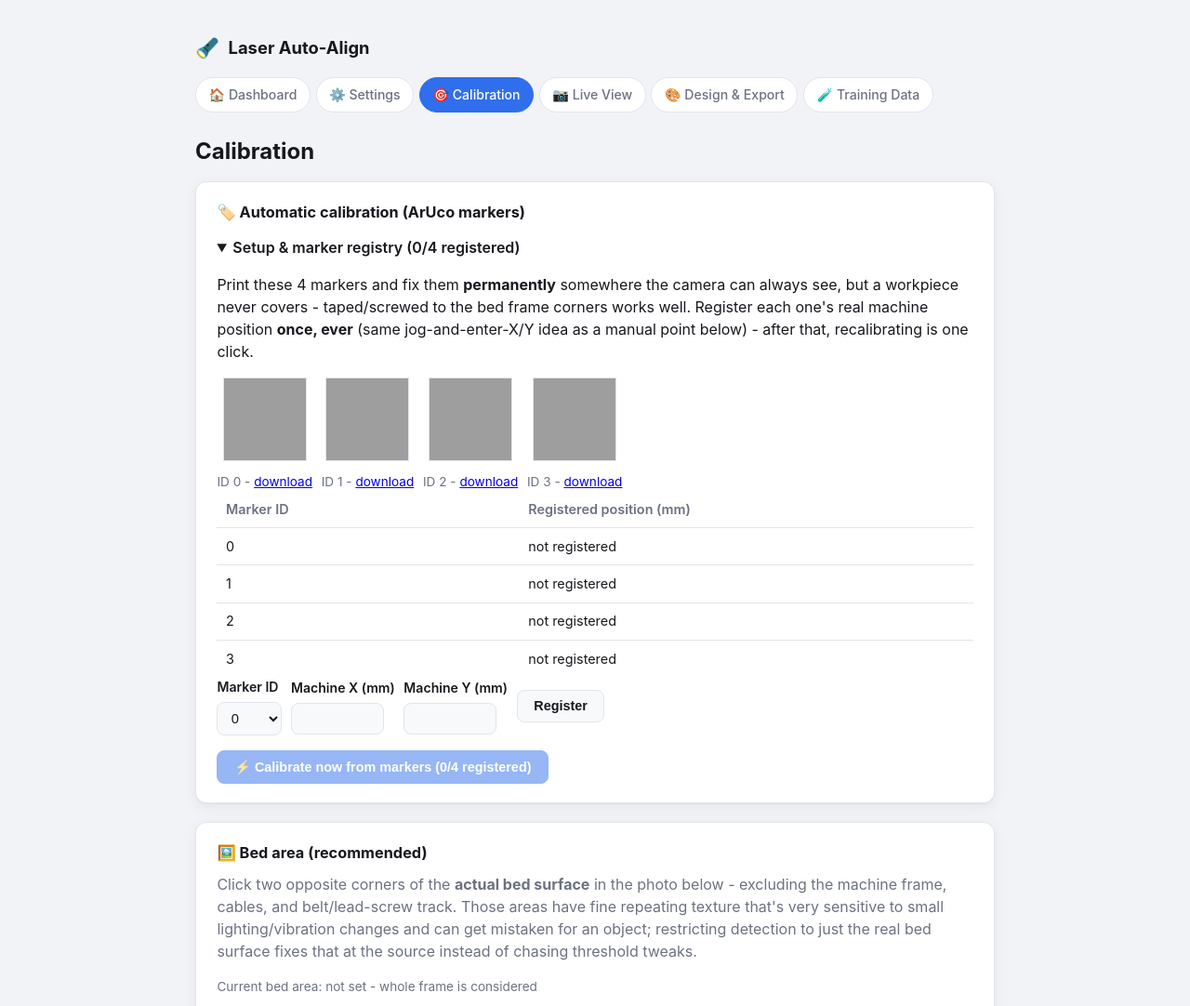
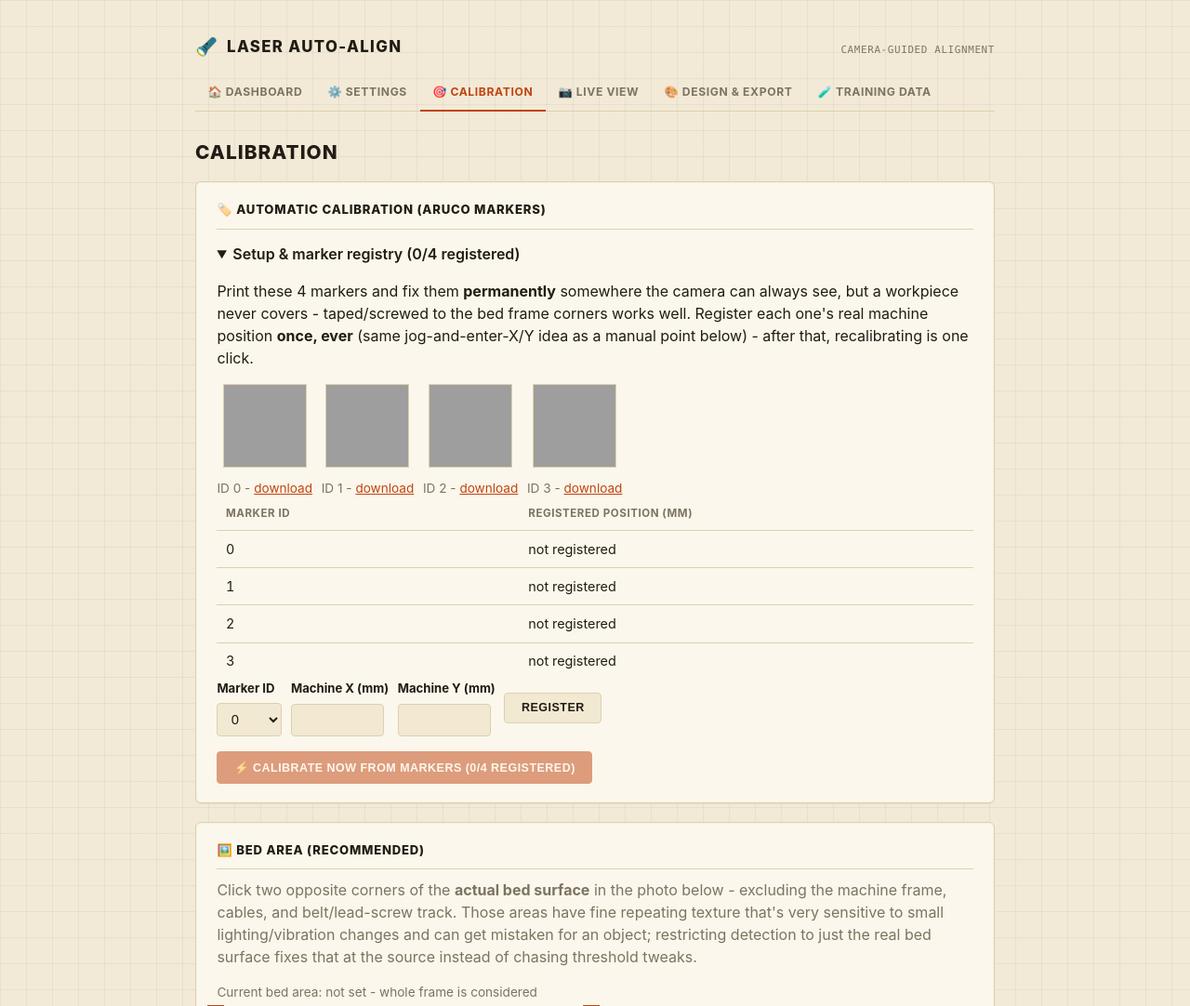
Before and after one commit to saleh-sabti/laser-eye, a Flask app: page /calibration in a window 1280 px wide. Shown: the top 1082 px of the page at 93% size. Run offline with Flask 3, Linux system fonts and the light colour scheme; grey boxes are pictures that could not be loaded.

Commit message:
Redesign the UI around what this actually is: a machine control panel
Replaces the generic blue-accent SaaS dashboard look with a palette and
type system grounded in the subject: warm kraft-paper light mode and
graphite dark mode (matching actual plywood and the dark workshop in
real captures), a burnt-scorch orange accent (the color of what the
laser produces), and the same green already used for the live detection
overlay reused as a UI accent for status/success states.

Structural text (nav, headings, buttons, table headers, badges) goes
uppercase with tracked letter-spacing, like stamped control-panel
labels; body prose stays normal case for readability. All coordinate/mm
data renders in a monospace stack with tabular numerals, like a digital
readout. No external fonts - keeps the existing "works with zero
internet at the workbench" property intact.

Every camera/photo frame (live feed, bed-ROI picker, jog snapshot,
detection preview, training preview) gets a viewfinder corner-bracket
treatment in the accent color, echoing both a camera viewfinder and the
ArUco fiducial markers that are the actual calibration mechanism -
implemented via an outward -10px inset on the wrapper so it doesn't
shift the ROI picker's click-coordinate math, which assumes the
wrapper's origin exactly matches the image's top-left corner.

Verified against the real running app via screenshots of every page in
both the redesigned chrome and the JS-heavy Calibration page
specifically, confirming the ROI dashed box still lines up with the
bed area after the frame change.

```diff
--- a/templates/base.html
+++ b/templates/base.html
@@ -6,71 +6,100 @@
 <title>Laser Auto-Align{% block title %}{% endblock %}</title>
 <style>
   :root {
-    --bg: #f2f3f7;
-    --surface: #ffffff;
-    --surface-2: #f8f9fb;
-    --border: #e3e5eb;
-    --text: #16181d;
-    --text-muted: #6b7280;
-    --primary: #2f6fed;
-    --primary-hover: #2557c7;
-    --primary-soft: #eaf0fe;
-    --success-bg: #e2f8ea;
-    --success-text: #15803d;
-    --danger-bg: #fde8e8;
-    --danger-text: #b91c1c;
-    --warn-bg: #fef3c7;
-    --warn-text: #92400e;
-    --radius: 12px;
-    --radius-sm: 8px;
-    --shadow: 0 1px 2px rgba(20,20,30,0.04), 0 4px 16px rgba(20,20,30,0.06);
+    --bg: #f2ead7;
+    --surface: #fbf7ec;
+    --surface-2: #f2e9d3;
+    --border: #ddd0ac;
+    --text: #211c14;
+    --text-muted: #7d7361;
+    --accent: #c1440e;
+    --accent-hover: #9c380b;
+    --accent-soft: #f5ddc9;
+    --target: #1f8a4c;
+    --target-soft: #dcf1e3;
+    --success-bg: #dcf1e3;
+    --success-text: #1f8a4c;
+    --danger-bg: #fbe2df;
+    --danger-text: #b0301a;
+    --warn-bg: #f7e6bd;
+    --warn-text: #8a5a09;
+    --radius: 6px;
+    --radius-sm: 4px;
+    --shadow: 0 1px 0 rgba(33,28,20,0.05), inset 0 0 0 1px rgba(33,28,20,0.025);
+    --font-sans: -apple-system, BlinkMacSystemFont, "Segoe UI", Roboto, "Helvetica Neue", Arial, sans-serif;
+    --font-mono: ui-monospace, "SFMono-Regular", Consolas, "Liberation Mono", Menlo, monospace;
   }
   @media (prefers-color-scheme: dark) {
     :root {
-      --bg: #0f1115;
-      --surface: #181b21;
-      --surface-2: #1f232b;
-      --border: #2a2e37;
-      --text: #e7e9ee;
-      --text-muted: #9aa1ac;
-      --primary: #5b8def;
-      --primary-hover: #7ba1f2;
-      --primary-soft: #1b2740;
-      --success-bg: #10321f;
-      --success-text: #4ade80;
+      --bg: #15171a;
+      --surface: #1d2023;
+      --surface-2: #25282c;
+      --border: #34373c;
+      --text: #ece6d8;
+      --text-muted: #9a9385;
+      --accent: #ff6a2e;
+      --accent-hover: #ff8752;
+      --accent-soft: #3a2415;
+      --target: #3ddc7a;
+      --target-soft: #123322;
+      --success-bg: #123322;
+      --success-text: #3ddc7a;
       --danger-bg: #3a1414;
       --danger-text: #f87171;
       --warn-bg: #3a2c0a;
       --warn-text: #fbbf24;
-      --shadow: 0 1px 2px rgba(0,0,0,0.3), 0 4px 20px rgba(0,0,0,0.35);
+      --shadow: 0 1px 0 rgba(0,0,0,0.4), inset 0 0 0 1px rgba(255,255,255,0.035);
     }
   }
   * { box-sizing: border-box; }
   body {
     margin: 0;
-    background: var(--bg);
+    background-color: var(--bg);
+    background-image:
+      linear-gradient(color-mix(in srgb, var(--text) 5%, transparent) 1px, transparent 1px),
+      linear-gradient(90deg, color-mix(in srgb, var(--text) 5%, transparent) 1px, transparent 1px);
+    background-size: 28px 28px;
     color: var(--text);
-    font-family: -apple-system, BlinkMacSystemFont, "Segoe UI", Roboto, Helvetica, Arial, sans-serif;
+    font-family: var(--font-sans);
     line-height: 1.5;
   }
+  :focus-visible { outline: 2px solid var(--accent); outline-offset: 2px; }
+  a { color: var(--accent); }
+  a:hover { color: var(--accent-hover); }
   .shell { max-width: 900px; margin: 0 auto; padding: 1.25rem 1.25rem 3rem; }
 
   header.app-header {
     display: flex;
-    align-items: center;
+    align-items: baseline;
     justify-content: space-between;
     flex-wrap: wrap;
     gap: 0.75rem;
     padding: 1rem 0 0.5rem;
   }
-  .brand { display: flex; align-items: center; gap: 0.6rem; font-weight: 700; font-size: 1.15rem; }
-  .brand .dot { font-size: 1.3rem; }
+  .brand {
+    display: flex;
+    align-items: center;
+    gap: 0.55rem;
+    font-weight: 800;
+    font-size: 1.05rem;
+    text-transform: uppercase;
+    letter-spacing: 0.08em;
+  }
+  .brand .dot { font-size: 1.2rem; }
+  .brand-sub {
+    font-family: var(--font-mono);
+    font-size: 0.68rem;
+    color: var(--text-muted);
+    text-transform: uppercase;
+    letter-spacing: 0.06em;
+  }
 
   nav.tabs {
     display: flex;
-    gap: 0.35rem;
+    gap: 0;
     flex-wrap: wrap;
-    margin: 0.5rem 0 1.5rem;
+    border-bottom: 1px solid var(--border);
+    margin: 0.5rem 0 1.75rem;
   }
   nav.tabs a {
     display: inline-flex;
@@ -78,20 +107,19 @@
     gap: 0.4rem;
     text-decoration: none;
     color: var(--text-muted);
-    background: var(--surface);
-    border: 1px solid var(--border);
-    padding: 0.45rem 0.85rem;
-    border-radius: 999px;
-    font-size: 0.88rem;
-    font-weight: 500;
-    transition: all 0.15s ease;
+    background: none;
+    border: none;
+    border-bottom: 2px solid transparent;
+    margin-bottom: -1px;
+    padding: 0.6rem 0.85rem;
+    font-size: 0.76rem;
+    font-weight: 700;
+    text-transform: uppercase;
+    letter-spacing: 0.05em;
+    transition: color 0.15s ease, border-color 0.15s ease;
   }
-  nav.tabs a:hover { color: var(--text); border-color: var(--primary); }
-  nav.tabs a.active {
-    background: var(--primary);
-    border-color: var(--primary);
-    color: white;
-  }
+  nav.tabs a:hover { color: var(--text); }
+  nav.tabs a.active { color: var(--accent); border-bottom-color: var(--accent); }
 
   .flash {
     background: var(--warn-bg);
@@ -112,18 +140,37 @@
     margin-bottom: 1.25rem;
   }
   .card h2 {
-    margin-top: 0;
-    font-size: 1.02rem;
+    margin: 0 0 0.9rem;
+    padding-bottom: 0.6rem;
+    border-bottom: 1px solid var(--border);
+    font-size: 0.82rem;
+    text-transform: uppercase;
+    letter-spacing: 0.06em;
+    font-weight: 800;
     display: flex;
     align-items: center;
     gap: 0.5rem;
   }
   .card > p:first-of-type { color: var(--text-muted); margin-top: -0.25rem; }
-  h1 { font-size: 1.5rem; margin: 0.2rem 0 0.9rem; }
+  h1 {
+    font-size: 1.3rem;
+    text-transform: uppercase;
+    letter-spacing: 0.05em;
+    font-weight: 800;
+    margin: 0.3rem 0 1rem;
+  }
 
   table { border-collapse: collapse; width: 100%; font-size: 0.9rem; }
   th, td { text-align: left; padding: 0.55rem 0.6rem; border-bottom: 1px solid var(--border); }
-  th { color: var(--text-muted); font-weight: 600; width: 40%; }
+  th {
+    color: var(--text-muted);
+    font-weight: 700;
+    width: 40%;
+    text-transform: uppercase;
+    font-size: 0.72rem;
+    letter-spacing: 0.05em;
+  }
+  td { font-variant-numeric: tabular-nums; }
   tr:last-child td, tr:last-child th { border-bottom: none; }
 
   .badge {
@@ -132,14 +179,17 @@
     gap: 0.3rem;
     padding: 0.2rem 0.6rem;
     border-radius: 999px;
-    font-size: 0.78rem;
-    font-weight: 600;
+    font-family: var(--font-mono);
+    font-size: 0.72rem;
+    font-weight: 700;
+    text-transform: uppercase;
+    letter-spacing: 0.03em;
   }
   .badge.ok { background: var(--success-bg); color: var(--success-text); }
   .badge.bad { background: var(--danger-bg); color: var(--danger-text); }
   .badge::before { content: "\25CF"; font-size: 0.55rem; }
 
-  label { display: block; margin-top: 0.9rem; font-weight: 600; font-size: 0.88rem; }
+  label { display: block; margin-top: 0.9rem; font-weight: 700; font-size: 0.82rem; }
   input[type=number], input[type=text], input[type=file], select {
     display: block;
     width: 100%;
@@ -152,7 +202,8 @@
     color: var(--text);
     font-size: 0.92rem;
   }
-  input:focus { outline: 2px solid var(--primary); outline-offset: 1px; }
+  input[type=number] { font-family: var(--font-mono); font-variant-numeric: tabular-nums; }
+  input:focus { outline: 2px solid var(--accent); outline-offset: 1px; }
   input[type=file] { max-width: 100%; }
 
   .btn {
@@ -165,14 +216,16 @@
     border: 1px solid var(--border);
     background: var(--surface-2);
     color: var(--text);
-    font-size: 0.9rem;
-    font-weight: 600;
+    font-size: 0.78rem;
+    font-weight: 700;
+    text-transform: uppercase;
+    letter-spacing: 0.04em;
     cursor: pointer;
     text-decoration: none;
   }
-  .btn:hover { border-color: var(--primary); }
-  .btn.primary { background: var(--primary); border-color: var(--primary); color: white; }
-  .btn.primary:hover { background: var(--primary-hover); }
+  .btn:hover { border-color: var(--accent); color: var(--accent); }
+  .btn.primary { background: var(--accent); border-color: var(--accent); color: #fff9f2; }
+  .btn.primary:hover { background: var(--accent-hover); border-color: var(--accent-hover); color: #fff9f2; }
   .btn:disabled { opacity: 0.5; cursor: not-allowed; }
   .btn-row { display: flex; gap: 0.6rem; flex-wrap: wrap; }
 
@@ -183,14 +236,50 @@
     border-radius: var(--radius-sm);
     background: var(--surface-2);
   }
+  .viewfinder {
+    position: relative;
+    display: inline-block;
+    max-width: 100%;
+  }
+  .viewfinder::before {
+    content: "";
+    position: absolute;
+    inset: -10px;
+    pointer-events: none;
+    background:
+      linear-gradient(var(--accent), var(--accent)) top    left  / 18px 2px no-repeat,
+      linear-gradient(var(--accent), var(--accent)) top    left  / 2px 18px no-repeat,
+      linear-gradient(var(--accent), var(--accent)) top    right / 18px 2px no-repeat,
+      linear-gradient(var(--accent), var(--accent)) top    right / 2px 18px no-repeat,
+      linear-gradient(var(--accent), var(--accent)) bottom left  / 18px 2px no-repeat,
+      linear-gradient(var(--accent), var(--accent)) bottom left  / 2px 18px no-repeat,
+      linear-gradient(var(--accent), var(--accent)) bottom right / 18px 2px no-repeat,
+      linear-gradient(var(--accent), var(--accent)) bottom right / 2px 18px no-repeat;
+  }
+  .viewfinder img.frame { max-width: 100%; }
+
+  .live-dot {
+    display: inline-block;
+    width: 8px;
+    height: 8px;
+    border-radius: 50%;
+    background: var(--target);
+    box-shadow: 0 0 0 3px var(--target-soft);
+    animation: live-pulse 1.6s ease-in-out infinite;
+  }
+  @keyframes live-pulse { 0%, 100% { opacity: 1; } 50% { opacity: 0.35; } }
+  @media (prefers-reduced-motion: reduce) { .live-dot { animation: none; } }
+
   .hint { color: var(--text-muted); font-size: 0.85rem; margin-top: 0.35rem; }
-  .pixel-readout { font-weight: 600; }
+  .pixel-readout { font-family: var(--font-mono); font-variant-numeric: tabular-nums; font-weight: 600; }
+  code, .mono { font-family: var(--font-mono); }
 </style>
 </head>
 <body>
   <div class="shell">
     <header class="app-header">
       <div class="brand"><span class="dot">🔦</span> Laser Auto-Align</div>
+      <span class="brand-sub">Camera-guided alignment</span>
     </header>
     <nav class="tabs">
       <a href="{{ url_for('index') }}" class="{{ 'active' if request.endpoint == 'index' }}">🏠 Dashboard</a>
--- a/templates/calibration.html
+++ b/templates/calibration.html
@@ -71,9 +71,9 @@
   at the source instead of chasing threshold tweaks.</p>
   <p class="hint">Current bed area: {{ "X " ~ settings.bed_roi_px[0] ~ "-" ~ settings.bed_roi_px[2] ~ ", Y " ~ settings.bed_roi_px[1] ~ "-" ~ settings.bed_roi_px[3] if settings.bed_roi_px else "not set - whole frame is considered" }}</p>
 
-  <div style="position:relative; display:inline-block;">
+  <div class="viewfinder">
     <img id="roi-snap" class="frame" src="{{ url_for('calibration_snapshot') }}?t={{ range(0,100000)|random }}">
-    <div id="roi-box" style="position:absolute; border:2px dashed #3ddc3d; display:none; pointer-events:none;"></div>
+    <div id="roi-box" style="position:absolute; border:2px dashed var(--target); display:none; pointer-events:none;"></div>
   </div>
   <div class="btn-row">
     <button type="button" class="btn" onclick="document.getElementById('roi-snap').src='{{ url_for('calibration_snapshot') }}?t=' + Date.now()">🔄 Refresh photo</button>
@@ -162,7 +162,7 @@
   add the point. You need at least {{ min_points }} points, spread around the bed (not in a
   straight line).</p>
 
-  <img id="snap" class="frame" src="{{ url_for('calibration_snapshot') }}?t={{ range(0,100000)|random }}">
+  <div class="viewfinder"><img id="snap" class="frame" src="{{ url_for('calibration_snapshot') }}?t={{ range(0,100000)|random }}"></div>
   <div class="btn-row">
     <button type="button" class="btn" onclick="document.getElementById('snap').src='{{ url_for('calibration_snapshot') }}?t=' + Date.now()">🔄 Refresh photo</button>
   </div>
--- a/templates/design.html
+++ b/templates/design.html
@@ -22,7 +22,7 @@
 
 <div class="card">
   <h2>🖼️ Detection preview</h2>
-  <img class="frame" src="{{ url_for('design_preview') }}?t={{ range(0,100000)|random }}">
+  <div class="viewfinder"><img class="frame" src="{{ url_for('design_preview') }}?t={{ range(0,100000)|random }}"></div>
 </div>
 
 {% if last_export %}
--- a/templates/live.html
+++ b/templates/live.html
@@ -13,9 +13,9 @@
 </div>
 
 <div class="card">
-  <h2>📷 Camera feed</h2>
+  <h2><span class="live-dot"></span> Camera feed</h2>
   <p>Live feed with the detected outline (green) and centroid (red cross) overlaid, when
   calibration and a reference frame are available.</p>
-  <img class="frame" src="{{ url_for('live_stream') }}">
+  <div class="viewfinder"><img class="frame" src="{{ url_for('live_stream') }}"></div>
 </div>
 {% endblock %}
--- a/templates/training.html
+++ b/templates/training.html
@@ -18,7 +18,7 @@
     </tr>
   </table>
 
-  <img id="training-preview" class="frame" src="{{ url_for('training_preview') }}?t={{ range(0,100000)|random }}">
+  <div class="viewfinder"><img id="training-preview" class="frame" src="{{ url_for('training_preview') }}?t={{ range(0,100000)|random }}"></div>
 
   <div class="btn-row">
     <button type="button" class="btn" onclick="document.getElementById('training-preview').src='{{ url_for('training_preview') }}?t=' + Date.now()">🔄 Refresh photo</button>
```
